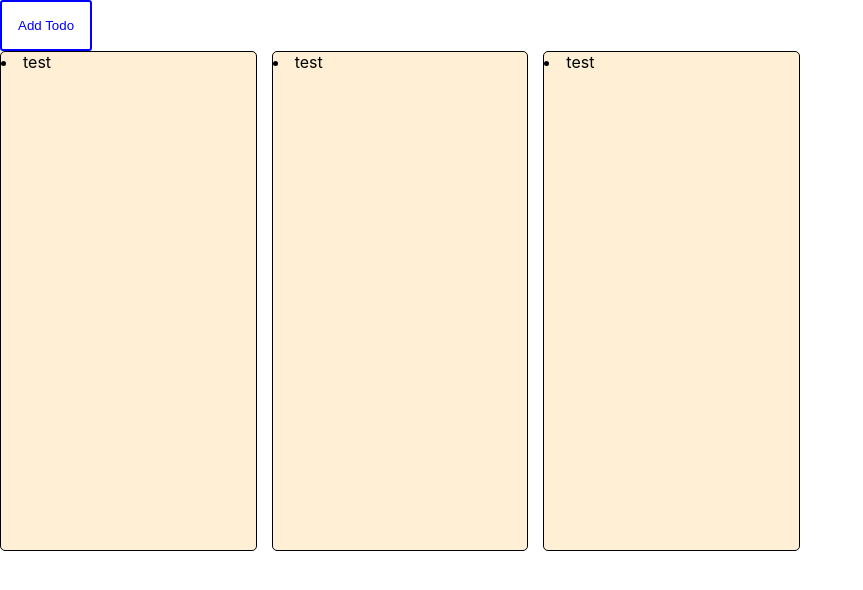
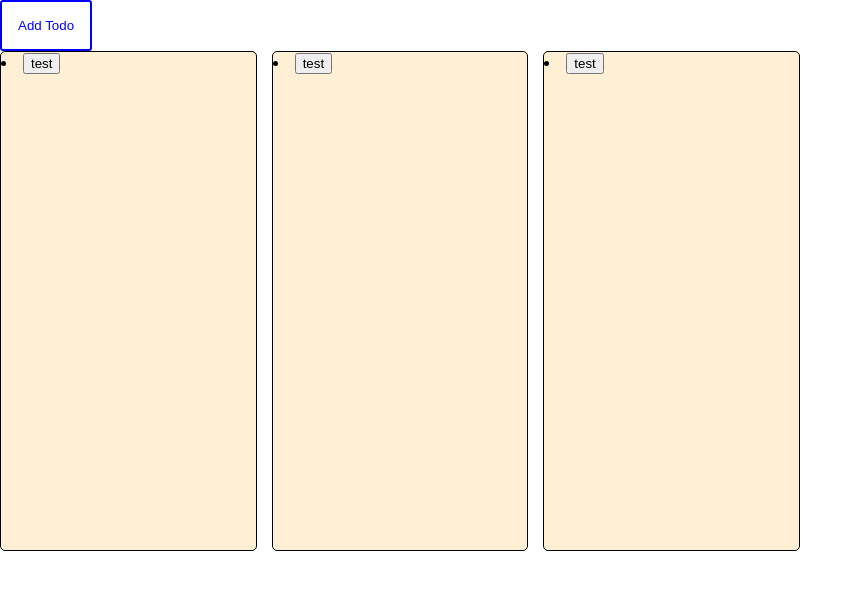
Before and after one commit to ulises-castro/todo-finito, a React (Create React App) app: page / in a window 1280 px wide. Both pictures are taken after a click on the button "Add Todo". Shown: the top 590 px of the page, without its empty margins (0-863 px from the left). Built offline with nearby package versions, Linux system fonts and the light colour scheme.

Commit message:
Assigning real random id to todos in order to keep react's reconciliation working well.

```diff
--- a/src/containers/TodoBoard/index.tsx
+++ b/src/containers/TodoBoard/index.tsx
@@ -1,4 +1,4 @@
-import React, { useReducer } from "react";
+import React, { useReducer, MouseEvent } from "react";
 import styled from "styled-components";
 import Button from 'components/Button'
 import todoReducer, { initialTodoState } from "./todoReducer";
@@ -36,19 +36,24 @@ function TodoBoard() {
   const [state, dispatch] = useReducer(todoReducer, initialTodoState);
 
   const renderTodos: Array<React.ReactElement> = state.todos.map((todo: any) => (
-    <li key={todo.id}>{todo.title}</li>
+    <li key={todo.id}><button onClick={(event) => handlerRemoveTodo(todo.id, event)}>{todo.title}</button></li>
   ));
 
-  const handlerAddTodo = (event: React.MouseEvent<HTMLButtonElement>) => {
+  const handlerAddTodo = (event: MouseEvent<HTMLButtonElement>) => {
     const payload: TodoBase = {
       title: "test",
       body: "hi there",
       date: new Date(),
-      status: "undone",
     };
 
     dispatch({ type: "ADD_TODO", payload });
   };
+
+  const handlerRemoveTodo = (todoId: number, event: MouseEvent<HTMLButtonElement>) => {
+    const payload = todoId
+
+    dispatch({ type: "REMOVE_TODO", payload })
+  }
 
   return (
     <TodoBody>
--- a/src/containers/TodoBoard/models/Todo.interface.tsx
+++ b/src/containers/TodoBoard/models/Todo.interface.tsx
@@ -1,9 +1,9 @@
 export interface TodoBase {
-  id?: Number,
+  id?: Number | String,
   title: String,
   body: String,
   date: Date,
-  status: "undone" | "doing" | "done"
+  status?: "undone" | "doing" | "done"
 }
 
 export interface TaskProps extends TodoBase {
--- a/src/containers/TodoBoard/todoReducer.tsx
+++ b/src/containers/TodoBoard/todoReducer.tsx
@@ -1,28 +1,40 @@
-import { TodoReducerProps, TodoBase  } from './models/Todo.interface'
+import { TodoReducerProps, TodoBase } from "./models/Todo.interface";
 
 export const initialTodoState: TodoReducerProps = {
-  todos: []
-}
+  todos: [],
+};
 
-const todoReducer = (state: TodoReducerProps | any, action: { payload: TodoBase | number| object, type: string })  =>{
+const todoReducer = (
+  state: TodoReducerProps | any,
+  action: { payload: TodoBase | number | object; type: string }
+) => {
   switch (action.type) {
-    case 'ADD_TODO': {
-       const newTodo: TodoBase = {
-        id: state.todos.length + 1,
-         ...( action.payload as TodoBase )
-      }
+    case "ADD_TODO": {
+      const randomId =[ ...Array(9) ].map(() => (~~(Math.random() * 36)).toString(36)).join('')
+
+      const newTodo: TodoBase = {
+        id: randomId,
+        status: 'undone',
+        ...(action.payload as TodoBase),
+      };
 
       return {
-      ...state,
-      todos: [...state.todos, newTodo]
-    };
+        ...state,
+        todos: [...state.todos, newTodo],
+      };
     }
+    case "REMOVE_TODO": {
+      const filteredTodos = state.todos
+      .filter((todo: TodoBase) => todo.id !== action.payload)
 
-    case 'REMOVE_TODO':
-      return state;
+      return {
+        ...state,
+        todos: filteredTodos
+      }
+    }
     default:
-      throw Error()
+      throw Error();
   }
-}
+};
 
-export default todoReducer
+export default todoReducer;
```
